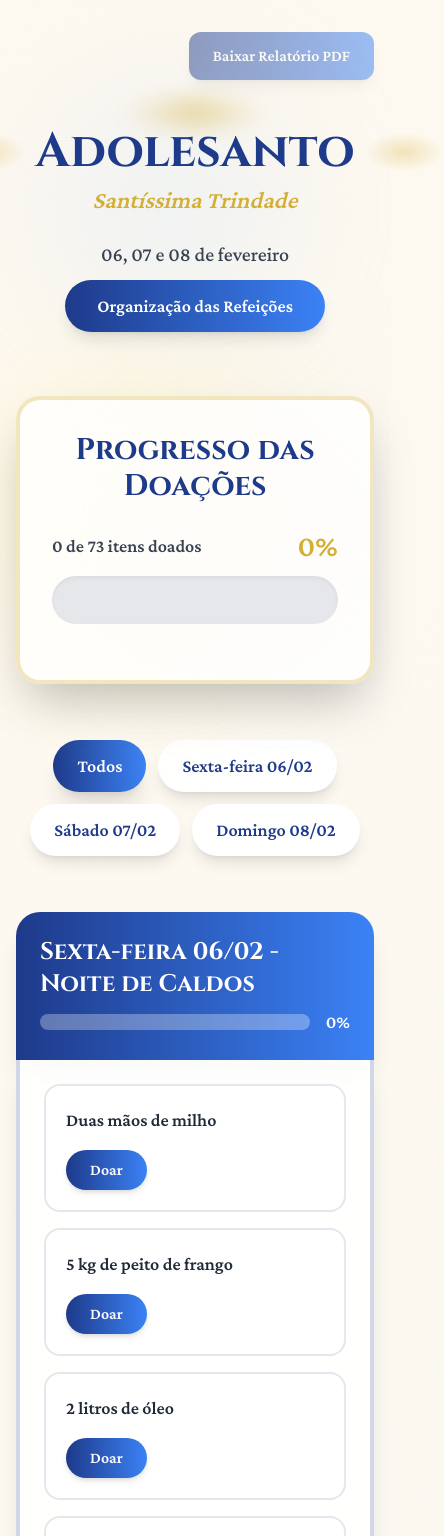
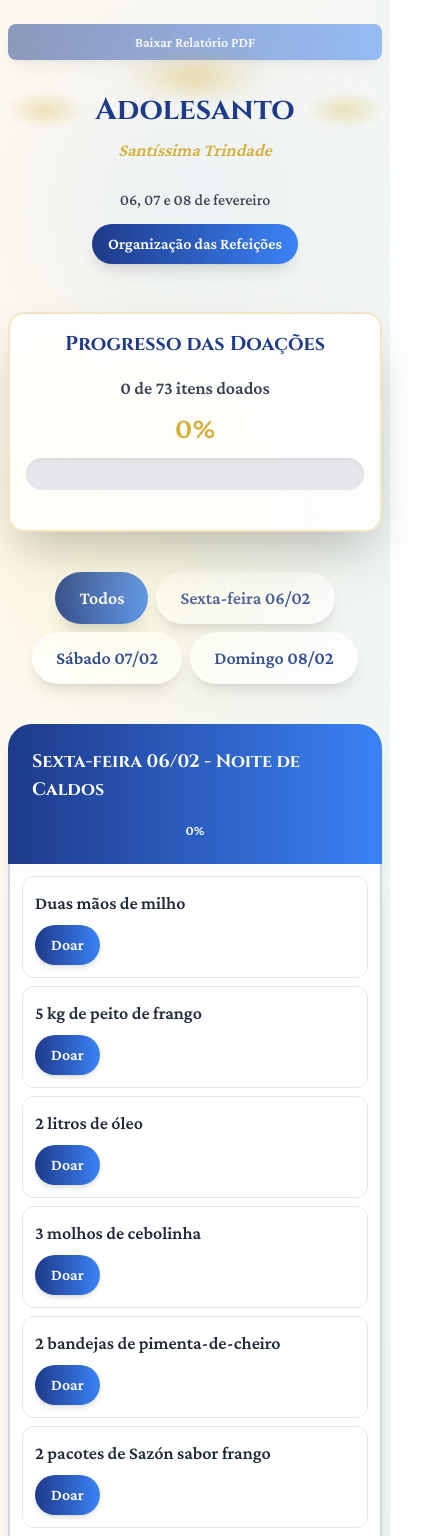
Before and after one commit to WarleyCoutinho/adolesanto, a Next.js app: page / in a window 390 px wide. Shown: the top 1536 px of the page, 444 px wide, since content can reach past the window. Built offline with nearby package versions, Linux system fonts and the light colour scheme.

Commit message:
Melhorias de responsividade para todos os dispositivos (Android, iOS, tablets, desktop e web)

```diff
--- a/app/layout.tsx
+++ b/app/layout.tsx
@@ -13,7 +13,11 @@ export default function RootLayout({
 }>) {
   return (
     <html lang="pt-BR">
-      <body>{children}</body>
+      <body className="antialiased bg-gradient-to-br from-[#fef9f0] to-[#e8f4f8] min-h-screen text-gray-900">
+        <div className="w-full min-h-screen flex flex-col">
+          {children}
+        </div>
+      </body>
     </html>
   );
 }
--- a/app/page.tsx
+++ b/app/page.tsx
@@ -115,12 +115,12 @@ export default function Home() {
   };
 
   return (
-    <div className="min-h-screen">
-      <div className="max-w-6xl mx-auto px-4 pt-8 flex justify-end">
+    <div className="min-h-screen w-full">
+      <div className="max-w-6xl mx-auto px-2 sm:px-4 pt-6 sm:pt-8 flex justify-end w-full">
         <DownloadReportButton items={items} />
       </div>
       {/* Decorative Background Elements */}
-      <div className="fixed inset-0 overflow-hidden pointer-events-none">
+      <div className="fixed inset-0 overflow-hidden pointer-events-none z-0">
         <div className="absolute top-20 left-10 w-64 h-64 bg-blue-200 rounded-full opacity-20 blur-3xl animate-float"></div>
         <div
           className="absolute bottom-40 right-20 w-80 h-80 bg-yellow-200 rounded-full opacity-20 blur-3xl animate-float"
@@ -133,38 +133,38 @@ export default function Home() {
       </div>
 
       {/* Header */}
-      <header className="relative pt-12 pb-8 px-4">
-        <div className="max-w-6xl mx-auto text-center">
+      <header className="relative pt-8 sm:pt-12 pb-6 sm:pb-8 px-2 sm:px-4">
+        <div className="max-w-6xl mx-auto text-center w-full">
           <div className="inline-block mb-6 animate-fade-in">
             <div className="halo-effect">
-              <h1 className="text-5xl md:text-7xl font-bold text-[#1e3a8a] mb-2 wing-decoration">
+              <h1 className="text-3xl sm:text-5xl md:text-7xl font-bold text-[#1e3a8a] mb-2 wing-decoration">
                 Adolesanto
               </h1>
             </div>
-            <p className="text-2xl md:text-3xl text-[#d4af37] font-semibold italic">
+            <p className="text-lg sm:text-2xl md:text-3xl text-[#d4af37] font-semibold italic">
               Santíssima Trindade
             </p>
           </div>
 
-          <p className="text-xl md:text-2xl text-gray-700 mb-3 font-medium">
+          <p className="text-base sm:text-xl md:text-2xl text-gray-700 mb-3 font-medium">
             06, 07 e 08 de fevereiro
           </p>
 
-          <div className="inline-block bg-gradient-to-r from-[#1e3a8a] to-[#3b82f6] text-white px-8 py-3 rounded-full shadow-lg">
-            <p className="text-lg font-semibold">Organização das Refeições</p>
+          <div className="inline-block bg-gradient-to-r from-[#1e3a8a] to-[#3b82f6] text-white px-4 sm:px-8 py-2 sm:py-3 rounded-full shadow-lg">
+            <p className="text-base sm:text-lg font-semibold">Organização das Refeições</p>
           </div>
         </div>
       </header>
 
       {/* Progress Section */}
-      <section className="max-w-6xl mx-auto px-4 py-8 animate-slide-up">
-        <div className="bg-white/80 backdrop-blur-sm rounded-3xl shadow-2xl p-8 border-4 border-[#d4af37]/30">
-          <h2 className="text-3xl md:text-4xl font-bold text-center text-[#1e3a8a] mb-6">
+      <section className="max-w-6xl mx-auto px-2 sm:px-4 py-6 sm:py-8 animate-slide-up">
+        <div className="bg-white/80 backdrop-blur-sm rounded-2xl sm:rounded-3xl shadow-2xl p-4 sm:p-8 border-2 sm:border-4 border-[#d4af37]/30">
+          <h2 className="text-xl sm:text-3xl md:text-4xl font-bold text-center text-[#1e3a8a] mb-4 sm:mb-6">
             Progresso das Doações
           </h2>
 
           <div className="mb-6">
-            <div className="flex justify-between items-center mb-3">
+            <div className="flex flex-col sm:flex-row justify-between items-center mb-3 gap-2">
               <span className="text-lg font-semibold text-gray-700">
                 {donatedItems} de {totalItems} itens doados
               </span>
@@ -173,7 +173,7 @@ export default function Home() {
               </span>
             </div>
 
-            <div className="relative h-12 bg-gray-200 rounded-full overflow-hidden shadow-inner">
+            <div className="relative h-8 sm:h-12 bg-gray-200 rounded-full overflow-hidden shadow-inner">
               <div
                 className="absolute top-0 left-0 h-full bg-gradient-to-r from-[#1e3a8a] via-[#3b82f6] to-[#d4af37] transition-all duration-1000 ease-out rounded-full"
                 style={{ width: `${progressPercentage}%` }}
@@ -194,8 +194,8 @@ export default function Home() {
       </section>
 
       {/* Day Filter */}
-      <section className="max-w-6xl mx-auto px-4 py-6">
-        <div className="flex flex-wrap gap-3 justify-center">
+      <section className="max-w-6xl mx-auto px-2 sm:px-4 py-4 sm:py-6">
+        <div className="flex flex-wrap gap-2 sm:gap-3 justify-center">
           {days.map((day) => (
             <button
               key={day}
@@ -213,7 +213,7 @@ export default function Home() {
       </section>
 
       {/* Donation Items */}
-      <section className="max-w-6xl mx-auto px-4 py-8 pb-16">
+      <section className="max-w-6xl mx-auto px-2 sm:px-4 py-6 sm:py-8 pb-10 sm:pb-16">
         {Object.entries(groupedItems).map(([groupKey, groupItems]) => {
           const categoryDonated = groupItems.filter(
             (item) => item.donated
@@ -226,34 +226,34 @@ export default function Home() {
           return (
             <div key={groupKey} className="mb-12 animate-slide-up">
               <div className="bg-gradient-to-r from-[#1e3a8a] to-[#3b82f6] rounded-t-3xl p-6 shadow-xl">
-                <h3 className="text-2xl md:text-3xl font-bold text-white mb-2">
+                <h3 className="text-lg sm:text-2xl md:text-3xl font-bold text-white mb-2">
                   {groupKey}
                 </h3>
-                <div className="flex items-center gap-4">
-                  <div className="flex-1 h-4 bg-white/30 rounded-full overflow-hidden">
+                <div className="flex flex-col sm:flex-row items-center gap-2 sm:gap-4">
+                  <div className="flex-1 h-2 sm:h-4 bg-white/30 rounded-full overflow-hidden w-full">
                     <div
                       className="h-full bg-[#d4af37] transition-all duration-500"
                       style={{ width: `${categoryProgress}%` }}
                     ></div>
                   </div>
-                  <span className="text-white font-bold text-lg">
+                  <span className="text-white font-bold text-sm sm:text-lg">
                     {categoryProgress}%
                   </span>
                 </div>
               </div>
 
-              <div className="bg-white/90 backdrop-blur-sm rounded-b-3xl shadow-xl p-6 border-4 border-t-0 border-[#1e3a8a]/20">
-                <div className="grid gap-4">
+              <div className="bg-white/90 backdrop-blur-sm rounded-b-2xl sm:rounded-b-3xl shadow-xl p-3 sm:p-6 border-2 sm:border-4 border-t-0 border-[#1e3a8a]/20">
+                <div className="grid gap-2 sm:gap-4">
                   {groupItems.map((item) => (
                     <div
                       key={item.id}
-                      className={`p-5 rounded-2xl border-2 transition-all duration-300 ${
+                      className={`p-3 sm:p-5 rounded-xl sm:rounded-2xl border transition-all duration-300 ${
                         item.donated
                           ? "bg-gradient-to-r from-green-50 to-green-100 border-green-400 shadow-md"
                           : "bg-white border-gray-200 hover:border-[#d4af37] hover:shadow-lg"
                       }`}
                     >
-                      <div className="flex flex-col sm:flex-row items-start sm:items-center justify-between gap-4">
+                      <div className="flex flex-col sm:flex-row items-start sm:items-center justify-between gap-2 sm:gap-4">
                         <div className="flex-1">
                           <p
                             className={`text-lg font-semibold ${
@@ -273,7 +273,7 @@ export default function Home() {
                         {!item.donated && (
                           <button
                             onClick={() => handleDonate(item)}
-                            className="px-6 py-2 bg-gradient-to-r from-[#1e3a8a] to-[#3b82f6] hover:from-[#3b82f6] hover:to-[#1e3a8a] text-white font-semibold rounded-full transition-all duration-300 shadow-md hover:shadow-lg hover:scale-105"
+                            className="px-4 sm:px-6 py-2 bg-gradient-to-r from-[#1e3a8a] to-[#3b82f6] hover:from-[#3b82f6] hover:to-[#1e3a8a] text-white font-semibold rounded-full transition-all duration-300 shadow-md hover:shadow-lg hover:scale-105"
                           >
                             Doar
                           </button>
@@ -289,37 +289,37 @@ export default function Home() {
       </section>
 
       {/* Contact Info */}
-      <footer className="max-w-6xl mx-auto px-4 py-12 text-center">
-        <div className="bg-white/90 backdrop-blur-sm rounded-3xl shadow-2xl p-8 border-4 border-[#d4af37]/30">
-          <h3 className="text-2xl font-bold text-[#1e3a8a] mb-6">
+      <footer className="max-w-6xl mx-auto px-2 sm:px-4 py-8 sm:py-12 text-center">
+        <div className="bg-white/90 backdrop-blur-sm rounded-2xl sm:rounded-3xl shadow-2xl p-4 sm:p-8 border-2 sm:border-4 border-[#d4af37]/30">
+          <h3 className="text-lg sm:text-2xl font-bold text-[#1e3a8a] mb-4 sm:mb-6">
             Colabore com este momento de comunhão
           </h3>
 
-          <div className="space-y-3 mb-6">
-            <p className="text-lg text-gray-700">
+          <div className="space-y-2 sm:space-y-3 mb-4 sm:mb-6">
+            <p className="text-base sm:text-lg text-gray-700">
               <strong>📞 Contato (WhatsApp):</strong>
             </p>
-            <p className="text-xl font-semibold text-[#3b82f6]">
+            <p className="text-lg sm:text-xl font-semibold text-[#3b82f6]">
               (62) 99248-6492 | (62) 99248-6496
             </p>
           </div>
 
-          <div className="space-y-3 mb-8">
-            <p className="text-lg text-gray-700">
+          <div className="space-y-2 sm:space-y-3 mb-6 sm:mb-8">
+            <p className="text-base sm:text-lg text-gray-700">
               <strong>💰 PIX (Doações em dinheiro):</strong>
             </p>
-            <p className="text-xl font-semibold text-[#3b82f6]">
+            <p className="text-lg sm:text-xl font-semibold text-[#3b82f6]">
               (62) 99468-9297
             </p>
             <p className="text-gray-700">Banco: Neon Pagamentos S.A.</p>
             <p className="text-gray-700">Warley Coutinho Pereira dos Santos</p>
           </div>
 
-          <div className="border-t-2 border-[#d4af37]/30 pt-6">
-            <p className="text-lg italic text-gray-600">
+          <div className="border-t border-[#d4af37]/30 pt-4 sm:pt-6">
+            <p className="text-sm sm:text-lg italic text-gray-600">
               "Cada um contribua conforme o impulso do seu coração."
             </p>
-            <p className="text-sm text-gray-500 mt-2">(2 Coríntios 9,7)</p>
+            <p className="text-xs sm:text-sm text-gray-500 mt-2">(2 Coríntios 9,7)</p>
           </div>
         </div>
       </footer>
--- a/components/DownloadReportButton.tsx
+++ b/components/DownloadReportButton.tsx
@@ -121,7 +121,7 @@ export default function DownloadReportButton({ items }: DownloadReportButtonProp
     <button
       onClick={handleDownload}
       disabled={loading || !items.some((item) => item.donated)}
-      className="px-6 py-3 bg-gradient-to-r from-[#1e3a8a] to-[#3b82f6] text-white font-semibold rounded-xl shadow-lg hover:shadow-xl transition-all duration-300 disabled:opacity-50 disabled:cursor-not-allowed"
+      className="w-full sm:w-auto px-4 sm:px-6 py-2 sm:py-3 bg-gradient-to-r from-[#1e3a8a] to-[#3b82f6] text-white font-semibold rounded-lg sm:rounded-xl shadow-lg hover:shadow-xl transition-all duration-300 disabled:opacity-50 disabled:cursor-not-allowed text-sm sm:text-base"
     >
       {loading ? "Gerando PDF..." : "Baixar Relatório PDF"}
     </button>
```
